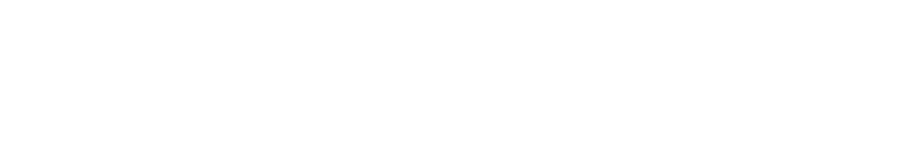
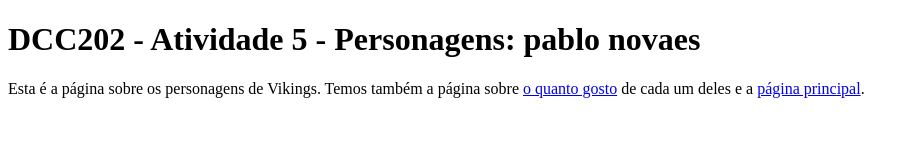
Before and after one commit to ufjf-dcc202/ufjf-dcc202-2023-3-b-atv5-BAL0F0, a website: page personagens.html in a window 1280 px wide. Shown: the whole page, without its empty margins (0-919 px from the left). Drawn offline with Linux system fonts and the light colour scheme.

Commit message:
criei o paragrafo da pagina personagens com as ancoras

```diff
--- a/personagens.html
+++ b/personagens.html
@@ -6,6 +6,9 @@
     <title>DCC202 - Atividade 5 - Personagens: pablo novaes</title>
 </head>
 <body>
-
-</body>
-</html>
+    <main>
+        <h1>DCC202 - Atividade 5 - Personagens: pablo novaes</h1>
+        <p>Esta é a página sobre os personagens de Vikings. Temos também a página sobre <a href="preferencias.html">o quanto gosto</a> de cada um deles e a <a href="index.html">página principal</a>.</p>
+        </main>
+    </body>
+        </html>
```
